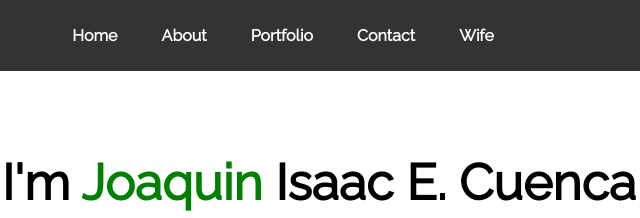
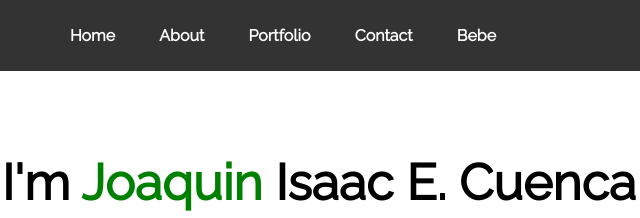
Before and after one commit to joaquincuenca/portfolio, a plain HTML site: page index.html in a window 1280 px wide. Shown: the top 218 px of the page, 357-997 px from the left. Drawn offline with Linux system fonts and the light colour scheme.

Commit message:
index.html

```diff
--- a/index.html
+++ b/index.html
@@ -18,7 +18,7 @@
                 <li><a href="#about">About</a></li>
                 <li><a href="#portfolio">Portfolio</a></li>
                 <li><a href="#contact">Contact</a></li>
-                <li><a href="#bebe">Wife</a></li>
+                <li><a href="#bebe">Bebe</a></li>
             </ul>
         </nav>
     </header>
```
